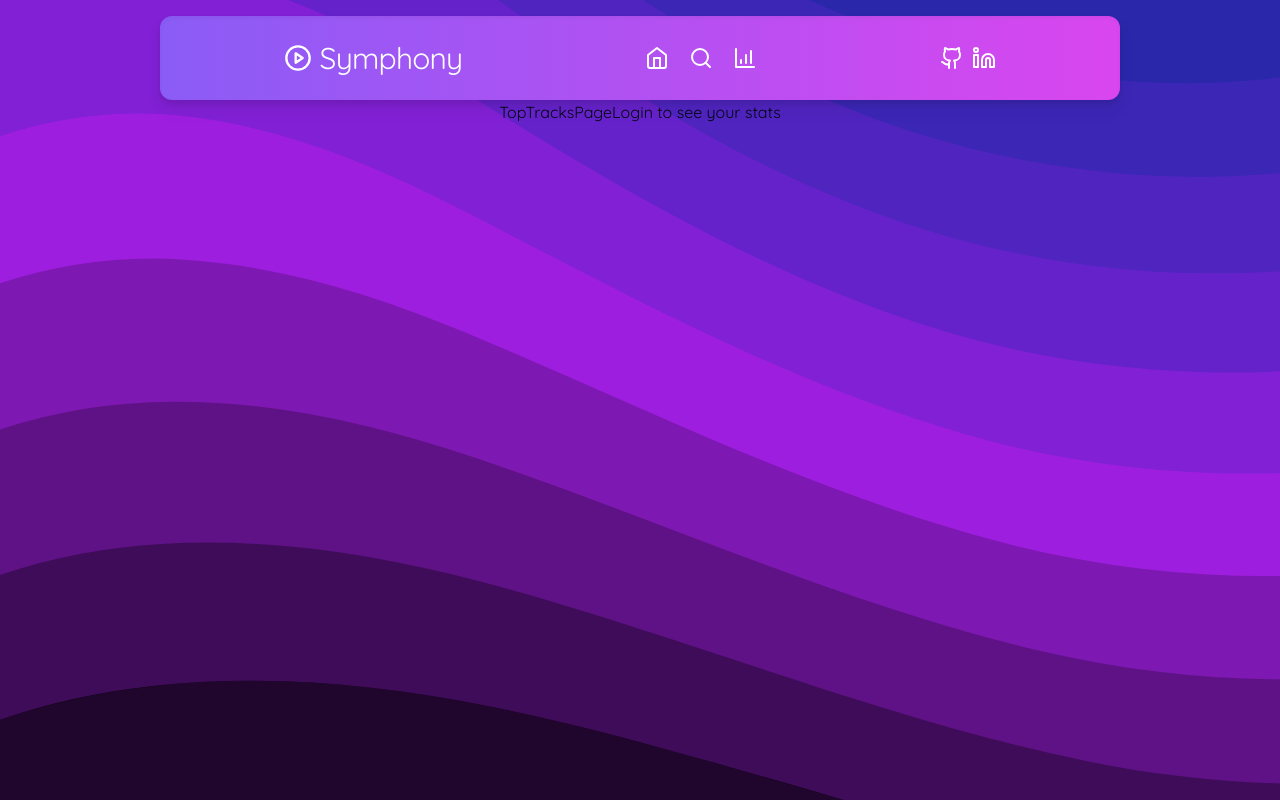
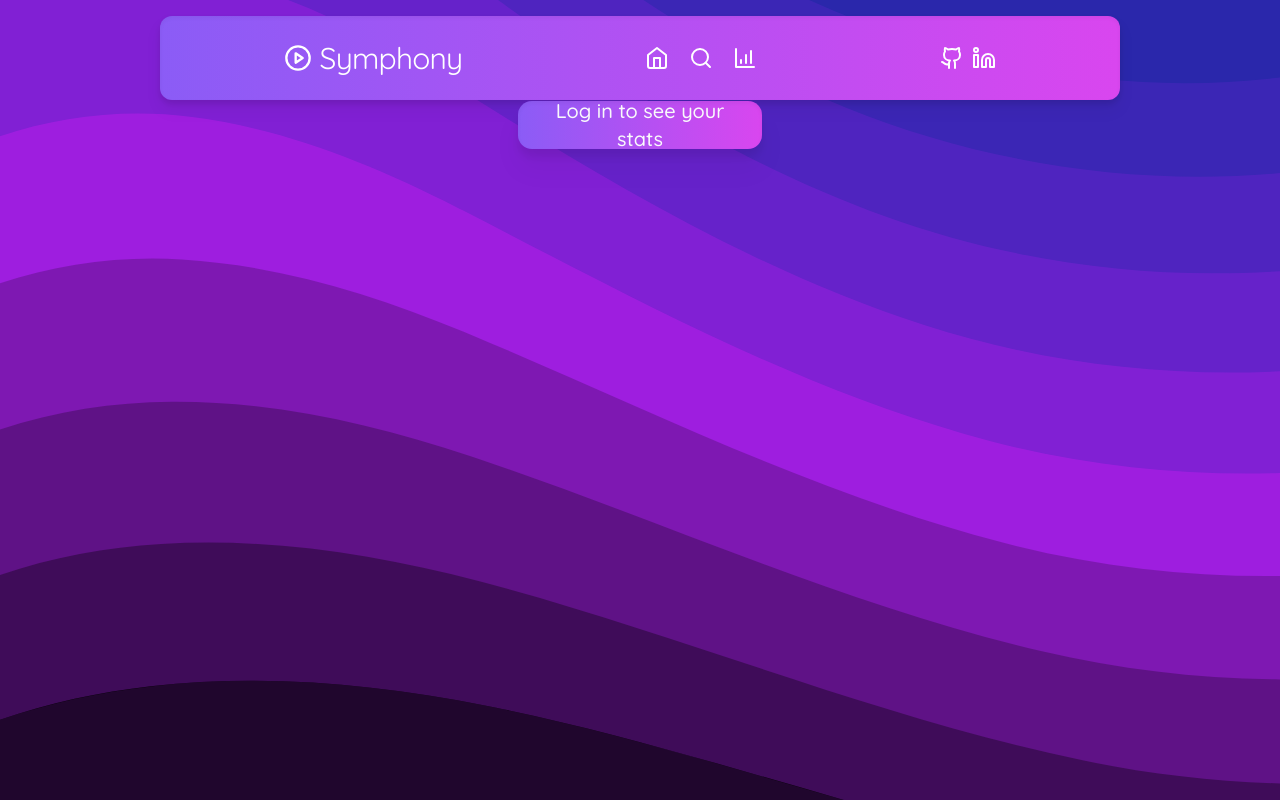
Before and after one commit to awonfs/symphony, a Next.js app: page /search in a window 1280 px wide. Built offline with nearby package versions, Linux system fonts and the light colour scheme; no server answers.

Commit message:
Minor changes for ux

```diff
--- a/app/api/callback/route.ts
+++ b/app/api/callback/route.ts
@@ -1,6 +1,6 @@
 import { NextResponse } from "next/server";
 import axios from "axios";
-import { cookies } from "next/headers"; // Import cookies
+import { cookies } from "next/headers";
 export const dynamic = "force-dynamic";
 
 export async function GET(request: Request) {
@@ -31,7 +31,7 @@ export async function GET(request: Request) {
 
     const { access_token } = response.data;
 
-    // Set the token in httpOnly cookie
+    //* Set the token in httpOnly cookie
     cookies().set("spotifyToken", access_token, { httpOnly: true });
 
     return NextResponse.redirect(`${process.env.NEXT_PUBLIC_URI}/search`);
--- a/app/search/page.tsx
+++ b/app/search/page.tsx
@@ -1,4 +1,5 @@
 import { cookies } from "next/headers";
+import { Button } from "@/components/ui/button";
 import SearchPageForm from "@/components/search-page-form";
 import ArtistCardGrid from "@/components/artist-card-grid";
 import Link from "next/link";
@@ -10,8 +11,9 @@ function SearchPage() {
   if (!token) {
     return (
       <div className="container w-full text-center">
-        TopTracksPage
-        <Link href="/api/login">Login to see your stats</Link>
+        <Button className="w-1/5 py-6 bg-gradient-to-r from-violet-500 to-fuchsia-500 drop-shadow-xl shadow-inner text-xl">
+          <Link href="/api/login">Log in to see your stats</Link>
+        </Button>
       </div>
     );
   }
--- a/app/top/page.tsx
+++ b/app/top/page.tsx
@@ -1,6 +1,7 @@
 import { cookies } from "next/headers";
 import TopTracks from "@/components/top-tracks";
 import Link from "next/link";
+import { Button } from "@/components/ui/button";
 
 function TopTracksPage() {
   const cookieStore = cookies();
@@ -9,8 +10,9 @@ function TopTracksPage() {
   if (!token) {
     return (
       <div className="container w-full text-center">
-        TopTracksPage
-        <Link href="/api/login">Login to see your stats</Link>
+        <Button className="w-1/5 py-6 bg-gradient-to-r from-violet-500 to-fuchsia-500 drop-shadow-xl shadow-inner text-xl">
+          <Link href="/api/login">Log in to see your stats</Link>
+        </Button>
       </div>
     );
   }
```
Also changed, not shown: tailwind.config.ts (+9 -9 lines).
